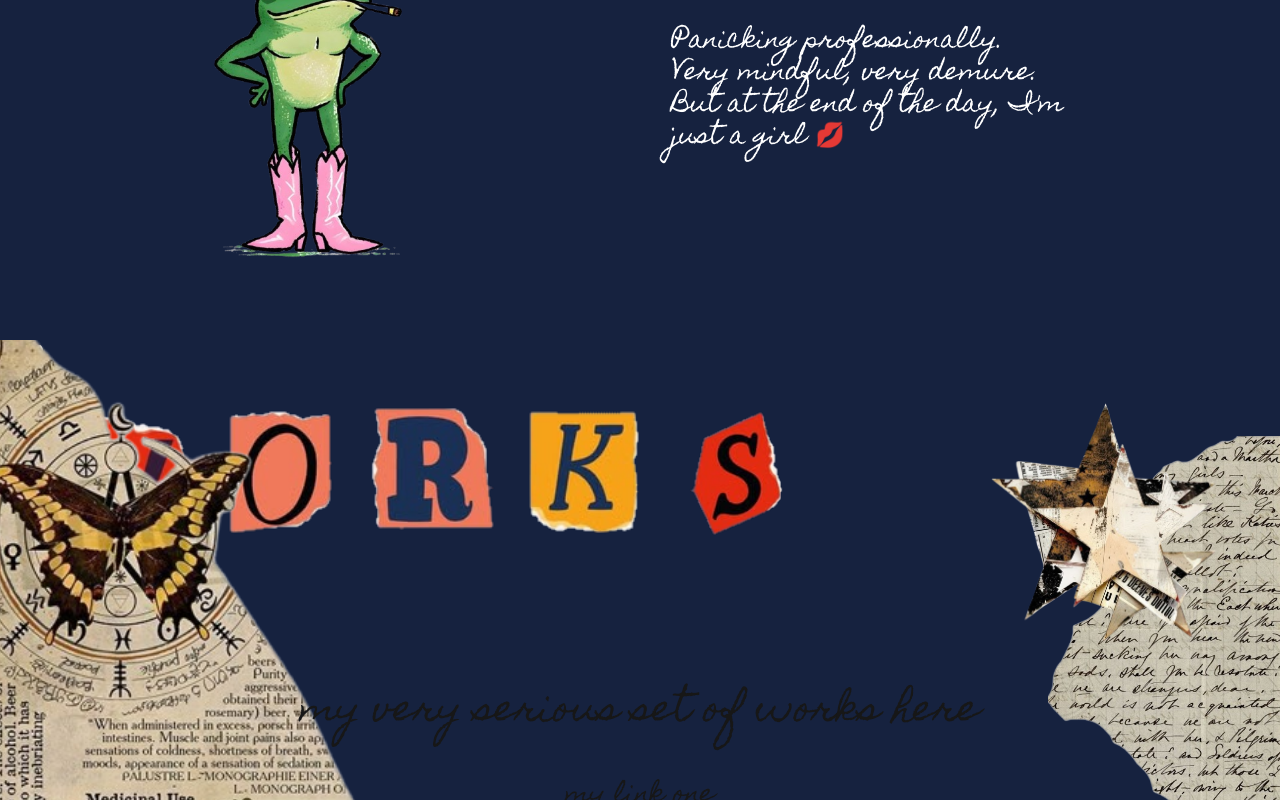
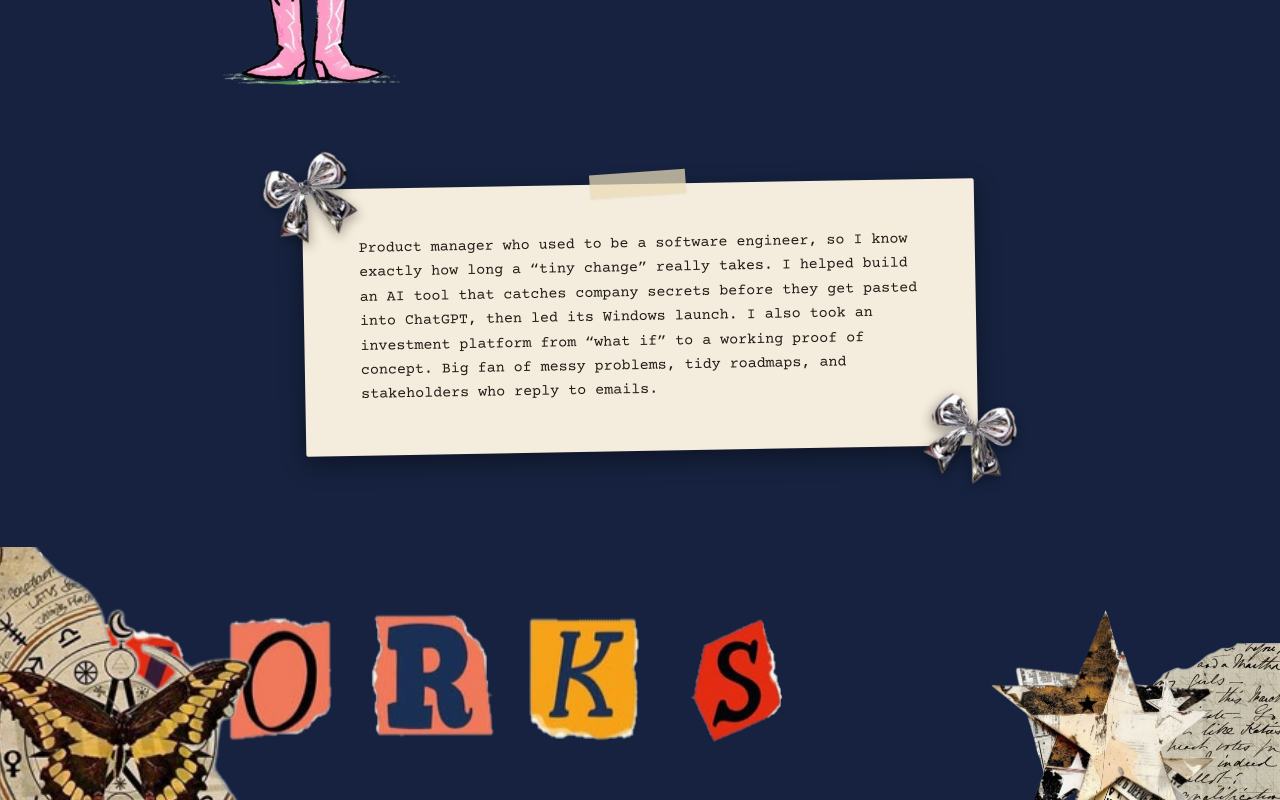
Before and after one commit to mayooooori/prof, a Next.js app: page / in a window 1280 px wide. Shown: the part 1260-2060 px from the top of the page. Built offline with nearby package versions, Linux system fonts and the light colour scheme.

Commit message:
feat(about): move the summary card into About with a lighter rewrite
The bowed paper card now sits under the frog in the About section with a
shorter, less formal blurb. The resume starts at Experience. Paper, tape
and the bow card are pulled into a shared paper component.

```diff
--- a/src/components/about.tsx
+++ b/src/components/about.tsx
@@ -2,6 +2,7 @@
 
 import Image from 'next/image';
 import LetterWord from './letter-word';
+import { BowCard } from './paper';
 
 export default function About() {
   return (
@@ -35,6 +36,19 @@ export default function About() {
           </p>
         </div>
       </div>
+
+      {/* The slightly-more-serious version, still not that serious. */}
+      <div className='relative w-full flex justify-center px-4 mt-4 pb-16 sm:pb-24'>
+        <BowCard className='w-[86%] max-w-2xl -rotate-[1deg]'>
+          <p className='text-sm sm:text-[15px] leading-relaxed'>
+            Product manager who used to be a software engineer, so I know exactly how long a
+            &ldquo;tiny change&rdquo; really takes. I helped build an AI tool that catches company
+            secrets before they get pasted into ChatGPT, then led its Windows launch. I also took
+            an investment platform from &ldquo;what if&rdquo; to a working proof of concept. Big fan
+            of messy problems, tidy roadmaps, and stakeholders who reply to emails.
+          </p>
+        </BowCard>
+      </div>
     </div>
   );
 }
--- /dev/null
+++ b/src/components/paper.tsx
@@ -0,0 +1,80 @@
+import Image from 'next/image';
+import { Courier_Prime } from 'next/font/google';
+
+// Typewriter text on paper cards: fits the collage, and stays readable for
+// longer text where the handwriting font would not.
+export const typewriter = Courier_Prime({ weight: ['400', '700'], subsets: ['latin'] });
+
+// Tape strips, slightly different on every card.
+const tapes = [
+  'left-1/2 -translate-x-1/2 -rotate-3',
+  'left-10 rotate-6',
+  'right-12 -rotate-6',
+  'left-1/3 rotate-2',
+];
+
+const PAPER_TAPE = '#e9dcb8';
+
+export function Paper({
+  children,
+  className = '',
+  tape = 0,
+  accent,
+}: {
+  children: React.ReactNode;
+  className?: string;
+  tape?: number;
+  /** Brand colour: tints the tape and draws a coloured left edge. */
+  accent?: string;
+}) {
+  return (
+    <div
+      className={`${typewriter.className} ${className} relative bg-[#f4ecdc] text-[#1f1b16] rounded-sm shadow-[0_8px_24px_rgba(0,0,0,0.4)] px-5 py-6 sm:px-8 sm:py-7 ${accent ? 'border-l-[6px]' : ''}`}
+      style={accent ? { borderLeftColor: accent } : undefined}
+    >
+      {/* Tape */}
+      <span
+        aria-hidden
+        className={`absolute -top-3 ${tapes[tape % tapes.length]} w-20 sm:w-24 h-6 shadow-sm`}
+        style={{ backgroundColor: `${accent ?? PAPER_TAPE}bb` }}
+      />
+      {children}
+    </div>
+  );
+}
+
+const bowClass =
+  'pointer-events-none absolute w-14 sm:w-24 h-auto drop-shadow-[0_4px_6px_rgba(0,0,0,0.35)]';
+
+/** A paper card with a chrome bow tied on the top-left and bottom-right
+ *  corners. Extra padding keeps the bows clear of the text; keep the card
+ *  narrower than the screen on phones so the bows stay on screen. */
+export function BowCard({
+  children,
+  className = '',
+}: {
+  children: React.ReactNode;
+  className?: string;
+}) {
+  return (
+    <Paper className={`${className} !px-9 !py-10 sm:!px-14 sm:!py-12`} tape={0}>
+      <Image
+        src='/bow.png'
+        alt=''
+        aria-hidden
+        width={499}
+        height={499}
+        className={`${bowClass} -top-7 -left-7 sm:-top-10 sm:-left-10 -rotate-[18deg]`}
+      />
+      {children}
+      <Image
+        src='/bow.png'
+        alt=''
+        aria-hidden
+        width={499}
+        height={499}
+        className={`${bowClass} -bottom-7 -right-7 sm:-bottom-10 sm:-right-10 rotate-[18deg]`}
+      />
+    </Paper>
+  );
+}
--- a/src/components/resume.tsx
+++ b/src/components/resume.tsx
@@ -1,10 +1,6 @@
 import Image from 'next/image';
-import { Courier_Prime } from 'next/font/google';
+import { Paper } from './paper';
 import { resume, type Entry } from '@/content/resume';
-
-// Typewriter text on paper cards: fits the collage, and stays readable for
-// long bullets where the handwriting font would not.
-const typewriter = Courier_Prime({ weight: ['400', '700'], subsets: ['latin'] });
 
 // Collage placement for each experience card. On phones the cards keep a
 // small zigzag and tilt so the text stays easy to read; from `lg` up they are
@@ -16,44 +12,6 @@ const scatter = [
   'self-start -rotate-[0.5deg] lg:w-[58%] lg:ml-[15%] lg:-rotate-[1.2deg] lg:-mt-3',
   'self-end rotate-[0.6deg] lg:w-[60%] lg:mr-[9%] lg:rotate-[2.2deg] lg:-mt-3',
 ];
-
-// Tape strips, slightly different on every card.
-const tapes = [
-  'left-1/2 -translate-x-1/2 -rotate-3',
-  'left-10 rotate-6',
-  'right-12 -rotate-6',
-  'left-1/3 rotate-2',
-];
-
-const PAPER_TAPE = '#e9dcb8';
-
-function Paper({
-  children,
-  className = '',
-  tape = 0,
-  accent,
-}: {
-  children: React.ReactNode;
-  className?: string;
-  tape?: number;
-  /** Brand colour: tints the tape and draws a coloured left edge. */
-  accent?: string;
-}) {
-  return (
-    <div
-      className={`${typewriter.className} ${className} relative bg-[#f4ecdc] text-[#1f1b16] rounded-sm shadow-[0_8px_24px_rgba(0,0,0,0.4)] px-5 py-6 sm:px-8 sm:py-7 ${accent ? 'border-l-[6px]' : ''}`}
-      style={accent ? { borderLeftColor: accent } : undefined}
-    >
-      {/* Tape */}
-      <span
-        aria-hidden
-        className={`absolute -top-3 ${tapes[tape % tapes.length]} w-20 sm:w-24 h-6 shadow-sm`}
-        style={{ backgroundColor: `${accent ?? PAPER_TAPE}bb` }}
-      />
-      {children}
-    </div>
-  );
-}
 
 function Heading({
   children,
@@ -139,31 +97,6 @@ export default function Resume() {
   return (
     <section aria-label='Resume' className='relative px-4 sm:px-6 pt-8 pb-8'>
       <div className='mx-auto max-w-3xl lg:max-w-6xl flex flex-col gap-14 sm:gap-16'>
-        {/* Summary, with a chrome bow tied on two corners. Extra padding keeps
-            the bows clear of the text. */}
-        <Paper
-          className='self-center w-[86%] lg:w-[68%] -rotate-[0.6deg] lg:-rotate-[1deg] !px-9 !py-10 sm:!px-14 sm:!py-12'
-          tape={0}
-        >
-          <Image
-            src='/bow.png'
-            alt=''
-            aria-hidden
-            width={499}
-            height={499}
-            className='pointer-events-none absolute -top-7 -left-7 w-14 sm:-top-10 sm:-left-10 sm:w-24 h-auto -rotate-[18deg] drop-shadow-[0_4px_6px_rgba(0,0,0,0.35)]'
-          />
-          <p className='text-sm sm:text-[15px] leading-relaxed'>{resume.summary}</p>
-          <Image
-            src='/bow.png'
-            alt=''
-            aria-hidden
-            width={499}
-            height={499}
-            className='pointer-events-none absolute -bottom-7 -right-7 w-14 sm:-bottom-10 sm:-right-10 sm:w-24 h-auto rotate-[18deg] drop-shadow-[0_4px_6px_rgba(0,0,0,0.35)]'
-          />
-        </Paper>
-
         <div className='flex flex-col'>
           <Heading className='self-start lg:ml-[6%] -rotate-2'>experience</Heading>
           <div className='flex flex-col gap-8 lg:gap-0'>
--- a/src/content/resume.ts
+++ b/src/content/resume.ts
@@ -27,9 +27,6 @@ export const resume = {
     { label: 'LinkedIn', href: 'https://www.linkedin.com/in/mayuri-k-a53628261' },
     { label: 'GitHub', href: 'https://github.com/mayooooori' },
   ],
-
-  summary:
-    'Product manager with a software engineering background, taking B2B security and fintech products from problem discovery to working software. Helped define and build an endpoint AI data-protection product and led its Windows launch; independently took a private-markets investment platform from research to a working proof of concept. Strong on discovery, requirements, prioritization, and enterprise rollout with engineering, security, and business stakeholders.',
 
   experience: [
     {
```
